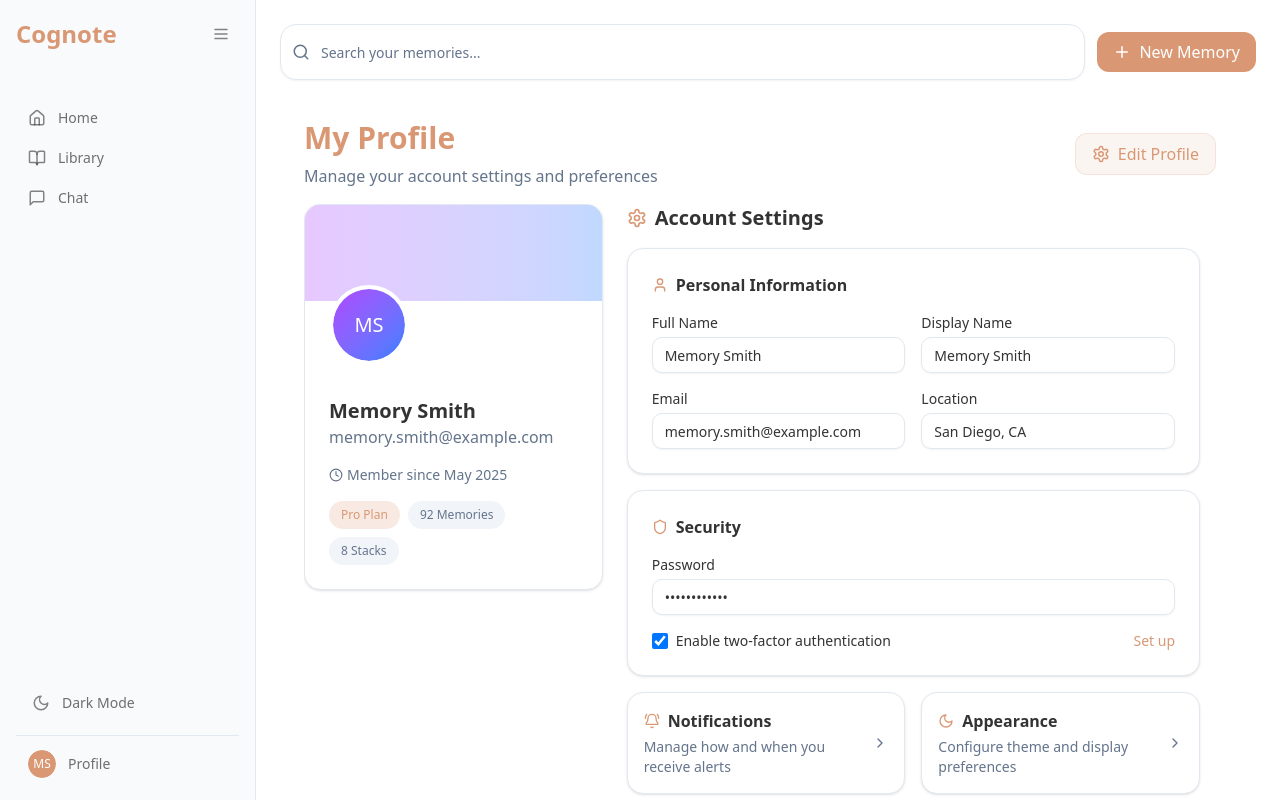
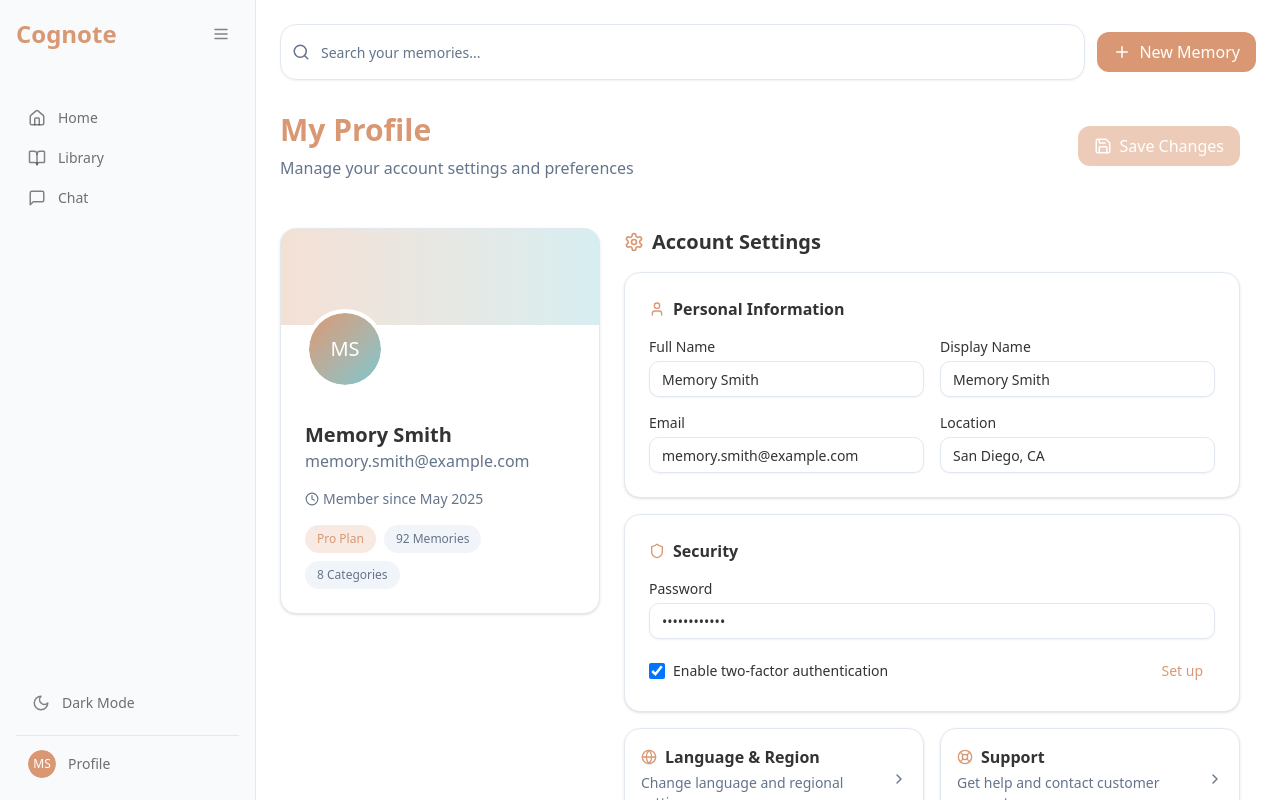
Before and after one commit to k-pucci/memoryos, a Next.js app: page /profile in a window 1280 px wide. Built offline with nearby package versions, Linux system fonts and the light colour scheme.

Commit message:
fixed routing

```diff
--- a/src/app/profile/page.tsx
+++ b/src/app/profile/page.tsx
@@ -1,68 +1,92 @@
 // src/app/profile/page.tsx
-
 "use client";
 
-import React from "react";
-import Layout from "@/components/layout";
+import React, { useState } from "react";
+import { PageLayout } from "@/components/layout/PageLayout";
 import {
   User,
-  Mail,
   Clock,
   Shield,
-  Lock,
-  BellRing,
-  Moon,
   Globe,
   LifeBuoy,
   LogOut,
   ChevronRight,
   Settings,
+  Save,
 } from "lucide-react";
 import { Card, CardContent } from "@/components/ui/card";
-import { ScrollArea } from "@/components/ui/scroll-area";
 import { Avatar, AvatarFallback } from "@/components/ui/avatar";
 import { Input } from "@/components/ui/input";
+import { Button } from "@/components/ui/button";
 import { cn } from "@/lib/utils";
 
 export default function ProfilePage() {
+  // Form state
+  const [formData, setFormData] = useState({
+    fullName: "Memory Smith",
+    displayName: "Memory Smith",
+    email: "memory.smith@example.com",
+    location: "San Diego, CA",
+    password: "••••••••••••",
+    twoFactor: true,
+  });
+
+  // Original values to compare against
+  const originalData = {
+    fullName: "Memory Smith",
+    displayName: "Memory Smith",
+    email: "memory.smith@example.com",
+    location: "San Diego, CA",
+    password: "••••••••••••",
+    twoFactor: true,
+  };
+
+  // Check if form has been modified
+  const hasChanges = JSON.stringify(formData) !== JSON.stringify(originalData);
+
+  // Handle input changes
+  const handleInputChange = (field: string, value: string) => {
+    setFormData((prev) => ({ ...prev, [field]: value }));
+  };
+
+  // Handle checkbox changes
+  const handleCheckboxChange = (field: string, checked: boolean) => {
+    setFormData((prev) => ({ ...prev, [field]: checked }));
+  };
+
+  // Handle save (placeholder)
+  const handleSave = () => {
+    // Placeholder - no actual saving
+    console.log("Saving profile changes:", formData);
+  };
   return (
-    <Layout currentPage="">
-      <div className="flex flex-col h-full max-h-screen overflow-hidden">
-        {/* Fixed Header Section */}
-        <div className="flex-shrink-0 space-y-6 p-6 pb-0">
-          {/* Welcome Header */}
-          <div className="flex flex-col sm:flex-row sm:items-center sm:justify-between gap-4">
-            <div>
-              <h1 className="text-3xl font-bold brand-terracotta">
-                My Profile
-              </h1>
-              <p className="text-muted-foreground mt-2">
-                Manage your account settings and preferences
-              </p>
-            </div>
-            <div className="flex gap-3">
-              <button className="flex items-center gap-2 px-4 py-2 bg-primary/10 border border-primary/20 rounded-lg hover:bg-primary/20 transition-all text-primary cursor-pointer">
-                <Settings size={18} />
-                <span className="hidden sm:inline">Edit Profile</span>
-                <span className="sm:hidden">Edit</span>
-              </button>
-            </div>
-          </div>
-        </div>
-
-        {/* Scrollable Content Area */}
-        <div className="flex-1 min-h-0 overflow-hidden">
-          <div className="p-6 pt-4 h-full">
-            <ScrollArea className="h-full">
-              <div className="space-y-6 pr-4">
+    <PageLayout
+      currentPage="Profile"
+      title="My Profile"
+      description="Manage your account settings and preferences"
+      actions={
+        <Button
+          onClick={handleSave}
+          disabled={!hasChanges}
+          className={cn(
+            "transition-all",
+            !hasChanges && "opacity-50 cursor-not-allowed"
+          )}
+        >
+          <Save size={18} />
+          <span className="ml-2">Save Changes</span>
+        </Button>
+      }
+    >
+      <div className="max-w-6xl mx-auto space-y-6">
         <div className="flex flex-col lg:flex-row gap-6">
           {/* Profile Overview */}
           <div className="lg:w-1/3">
             <Card className="bg-card border-border card-shadow overflow-hidden">
-                      <div className="h-24 bg-gradient-to-r from-purple-500/30 to-blue-500/30"></div>
+              <div className="h-24 bg-gradient-to-r from-primary/30 to-accent/30"></div>
               <CardContent className="p-6 relative">
                 <Avatar className="h-20 w-20 border-4 border-card absolute -top-10">
-                          <AvatarFallback className="bg-gradient-to-br from-purple-500 to-blue-500 text-xl text-white">
+                  <AvatarFallback className="bg-gradient-to-br from-primary to-accent text-xl text-white">
                     MS
                   </AvatarFallback>
                 </Avatar>
@@ -90,7 +114,7 @@ export default function ProfilePage() {
                       92 Memories
                     </div>
                     <div className="px-3 py-1.5 bg-muted text-muted-foreground rounded-full text-xs font-medium">
-                              8 Stacks
+                      8 Categories
                     </div>
                   </div>
                 </div>
@@ -119,7 +143,10 @@ export default function ProfilePage() {
                         Full Name
                       </label>
                       <Input
-                                defaultValue="Memory Smith"
+                        value={formData.fullName}
+                        onChange={(e) =>
+                          handleInputChange("fullName", e.target.value)
+                        }
                         className="bg-background border-border text-foreground"
                       />
                     </div>
@@ -129,7 +156,10 @@ export default function ProfilePage() {
                         Display Name
                       </label>
                       <Input
-                                defaultValue="Memory Smith"
+                        value={formData.displayName}
+                        onChange={(e) =>
+                          handleInputChange("displayName", e.target.value)
+                        }
                         className="bg-background border-border text-foreground"
                       />
                     </div>
@@ -139,7 +169,10 @@ export default function ProfilePage() {
                         Email
                       </label>
                       <Input
-                                defaultValue="memory.smith@example.com"
+                        value={formData.email}
+                        onChange={(e) =>
+                          handleInputChange("email", e.target.value)
+                        }
                         className="bg-background border-border text-foreground"
                       />
                     </div>
@@ -149,7 +182,10 @@ export default function ProfilePage() {
                         Location
                       </label>
                       <Input
-                                defaultValue="San Diego, CA"
+                        value={formData.location}
+                        onChange={(e) =>
+                          handleInputChange("location", e.target.value)
+                        }
                         className="bg-background border-border text-foreground"
                       />
                     </div>
@@ -182,9 +218,10 @@ export default function ProfilePage() {
                           type="checkbox"
                           id="2fa"
                           className={cn(
-                                    "w-4 h-4 rounded text-primary",
+                            "w-4 h-4 rounded text-primary border-2",
                             "bg-background border-border",
-                                    "focus:ring-primary/20 focus:ring-2"
+                            "focus:ring-primary/20 focus:ring-2",
+                            "checked:bg-primary checked:border-primary"
                           )}
                           defaultChecked
                         />
@@ -195,9 +232,13 @@ export default function ProfilePage() {
                           Enable two-factor authentication
                         </label>
                       </div>
-                              <button className="text-primary text-sm hover:text-primary/80 transition-colors">
+                      <Button
+                        variant="ghost"
+                        size="sm"
+                        className="text-primary hover:text-primary/80"
+                      >
                         Set up
-                              </button>
+                      </Button>
                     </div>
                   </div>
                 </CardContent>
@@ -205,51 +246,27 @@ export default function ProfilePage() {
 
               <div className="grid grid-cols-1 md:grid-cols-2 gap-4">
                 <SettingsCard
-                          icon={
-                            <BellRing size={16} className="mr-2 text-primary" />
-                          }
-                          title="Notifications"
-                          description="Manage how and when you receive alerts"
-                        />
-
-                        <SettingsCard
-                          icon={
-                            <Moon size={16} className="mr-2 text-primary" />
-                          }
-                          title="Appearance"
-                          description="Configure theme and display preferences"
-                        />
-
-                        <SettingsCard
-                          icon={
-                            <Globe size={16} className="mr-2 text-primary" />
-                          }
+                  icon={<Globe size={16} className="mr-2 text-primary" />}
                   title="Language & Region"
                   description="Change language and regional settings"
                 />
 
                 <SettingsCard
-                          icon={
-                            <LifeBuoy size={16} className="mr-2 text-primary" />
-                          }
+                  icon={<LifeBuoy size={16} className="mr-2 text-primary" />}
                   title="Support"
                   description="Get help and contact customer support"
                 />
               </div>
 
-                      <button className="flex items-center mt-6 text-destructive hover:text-destructive/80 transition-colors">
+              <Button variant="destructive" className="mt-6">
                 <LogOut size={16} className="mr-2" />
                 <span>Sign out</span>
-                      </button>
+              </Button>
             </div>
           </div>
         </div>
       </div>
-            </ScrollArea>
-          </div>
-        </div>
-      </div>
-    </Layout>
+    </PageLayout>
   );
 }
 
@@ -262,7 +279,7 @@ interface SettingsCardProps {
 
 function SettingsCard({ icon, title, description }: SettingsCardProps) {
   return (
-    <Card className="bg-card border-border card-shadow hover:border-primary/30 hover:bg-brand-coral/10 cursor-pointer transition-all">
+    <Card className="bg-card border-border card-shadow hover:border-primary/30 hover:bg-primary/5 cursor-pointer transition-all">
       <CardContent className="p-4">
         <div className="flex items-center justify-between">
           <div>
```
Lines whose indentation alone changed are shown as unchanged.
